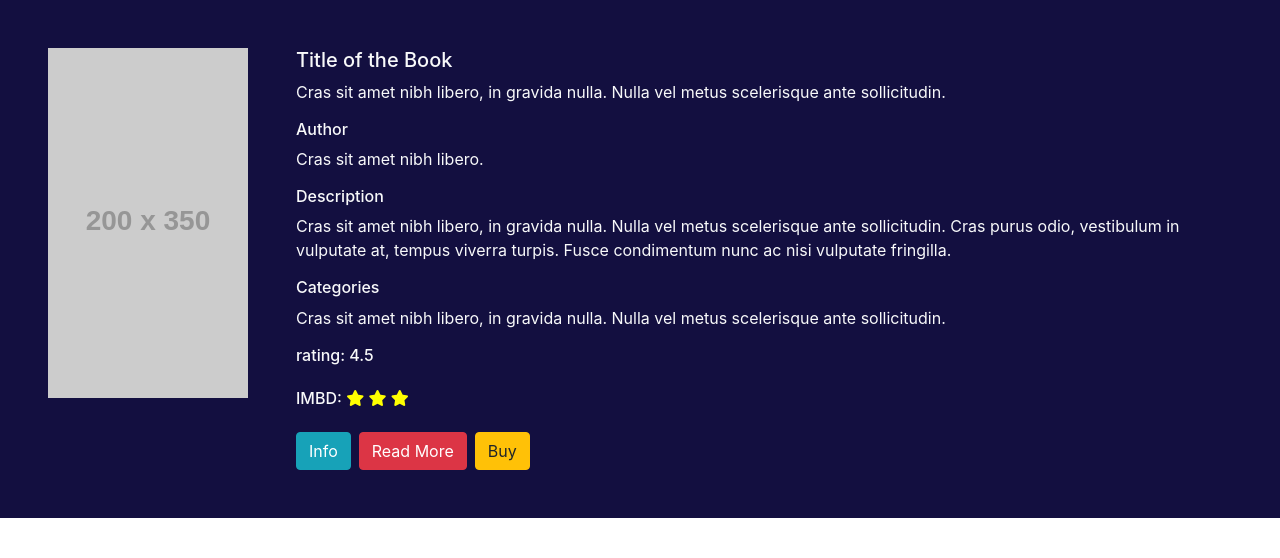
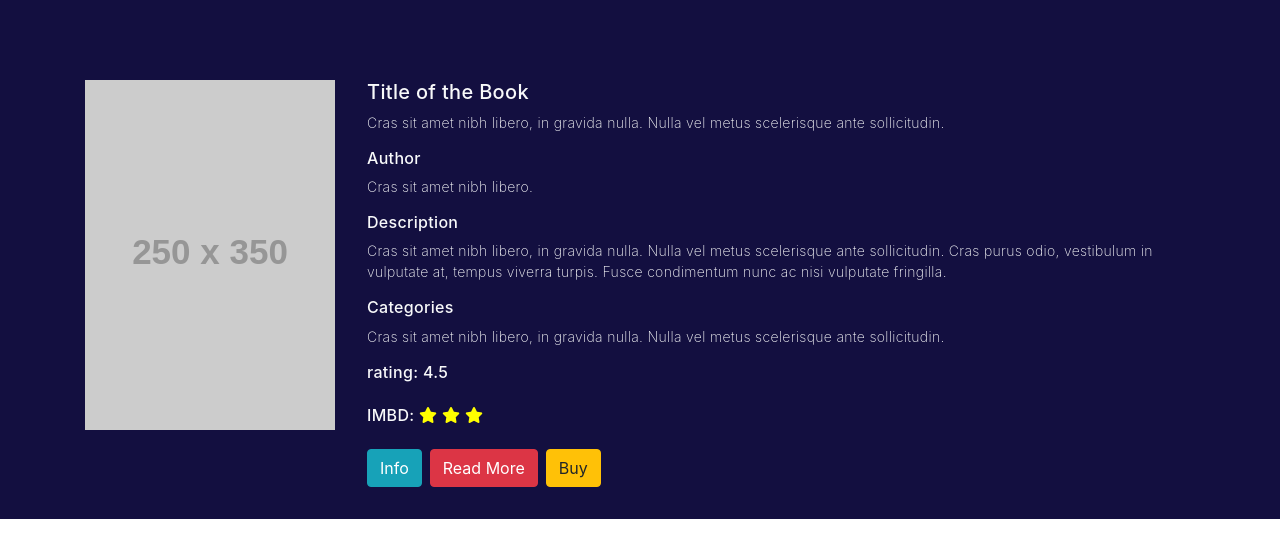
Before and after one commit to erlinh/VisualNovel, a React (Create React App) app in the folder client/: page /1 in a window 1280 px wide. Shown: the top 558 px of the page. Built offline with nearby package versions, Linux system fonts and the light colour scheme.

Commit message:
Styling Updated  details page

```diff
--- a/client/src/components/Details/TopSection/TopCard.js
+++ b/client/src/components/Details/TopSection/TopCard.js
@@ -1,31 +1,35 @@
 import React from 'react';
 import {ButtonInfo, ButtonReadMore, ButtonBuy} from './Buttons';
-import '../TopSection/TopCard.css'
+import '../TopSection/TopCard.css';
 const TopCard =()=>{
   return(
     <>
-        <div className="media topSection__bg text-light p-5 ">
-            <img src="https://via.placeholder.com/200x350" alt="img"/>
-            <div class="media-body pl-5">
-                <h5 class="mt-0">Title of the Book</h5>
+      <div className="media body topSection__bg">
+        <div className="container">
+          <div className="topSection__row text-light">
+            <div className="topSection__CardImg ">
+              <img src="https://via.placeholder.com/250x350" alt="img"/>
+            </div>
+            <div className="media-body topSection__p">
+              <h5 className="mt-0">Title of the Book</h5>
               <p> Cras sit amet nibh libero, in gravida nulla. Nulla vel metus scelerisque ante sollicitudin.
               </p>
-                <h6 class="mt-0">Author</h6>
+              <h6 className="mt-0">Author</h6>
               <p> Cras sit amet nibh libero.
               </p>
-                <h6 class="mt-0">Description</h6>
+              <h6 className="mt-0">Description</h6>
               <p> Cras sit amet nibh libero, in gravida nulla. Nulla vel metus scelerisque ante sollicitudin.
                     Cras purus odio, vestibulum in vulputate at,
                     tempus viverra turpis.
                     Fusce condimentum nunc ac nisi vulputate fringilla.
               </p>
-                <h6 class="mt-0">Categories</h6>
+              <h6 className="mt-0">Categories</h6>
               <p> Cras sit amet nibh libero, in gravida nulla. Nulla vel metus scelerisque ante sollicitudin.
               </p>
-                <h6 class="mt-0 pb-3"> rating: 4.5 </h6>
-                <h6 class="mt-0 pb-3"> IMBD: <i className="fas fa-star" style={{color:"yellow"}}></i> <i className="fas fa-star" style={{color:"yellow"}}>
+              <h6 className="mt-0 pb-3"> rating: 4.5 </h6>
+              <h6 className="mt-0 pb-3"> IMBD: <i className="fas fa-star" style={{color:'yellow'}}></i> <i className="fas fa-star" style={{color:'yellow'}}>
 
-                </i> <i className="fas fa-star" style={{color:"yellow"}}></i></h6>
+              </i> <i className="fas fa-star" style={{color:'yellow'}}></i></h6>
 
               <ButtonInfo  />
               <ButtonReadMore />
@@ -33,9 +37,11 @@ const TopCard =()=>{
 
             </div>
           </div>
+        </div>
+      </div>
 
     </>
   );
-}
+};
 
 export default TopCard;
```
Lines whose indentation alone changed are shown as unchanged.
